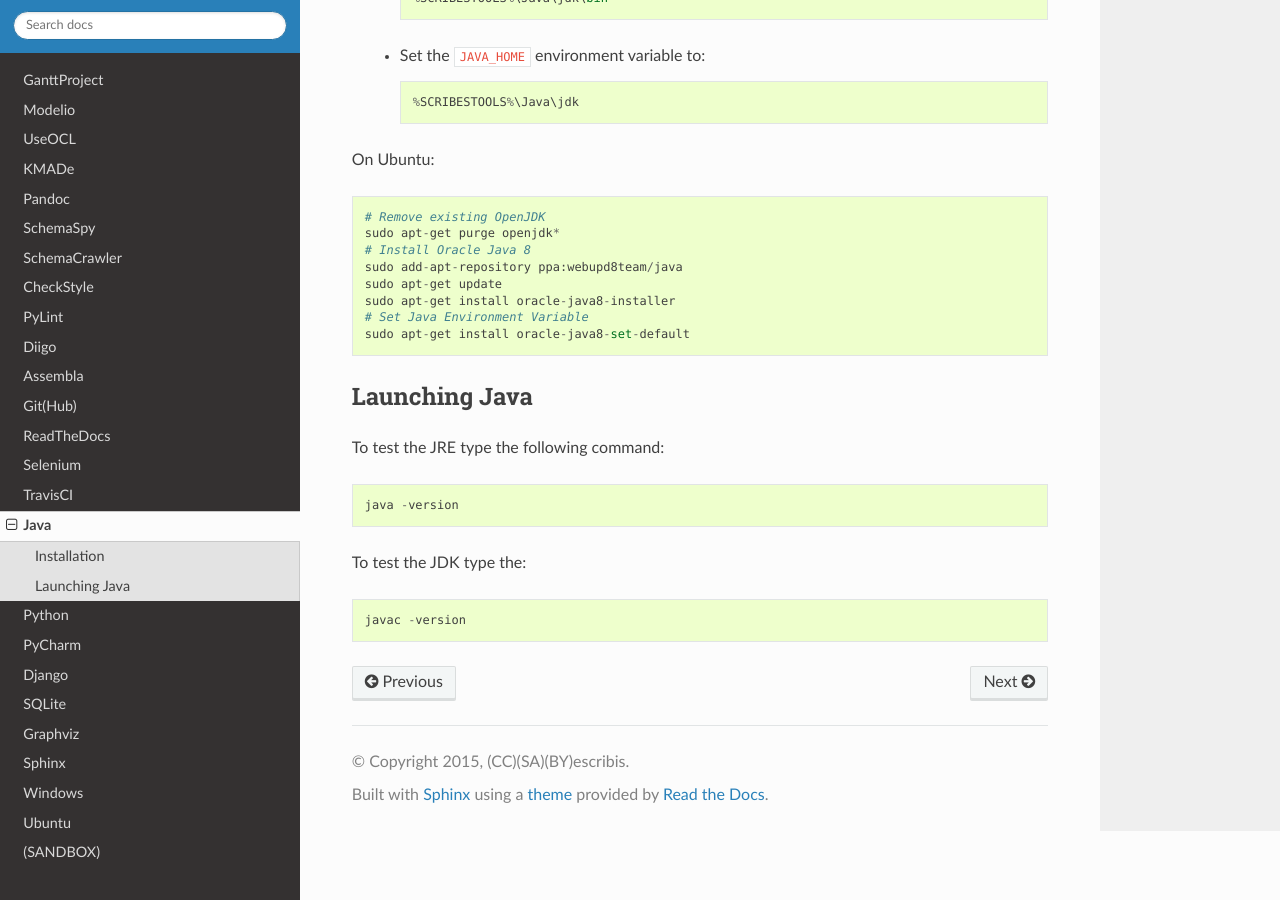
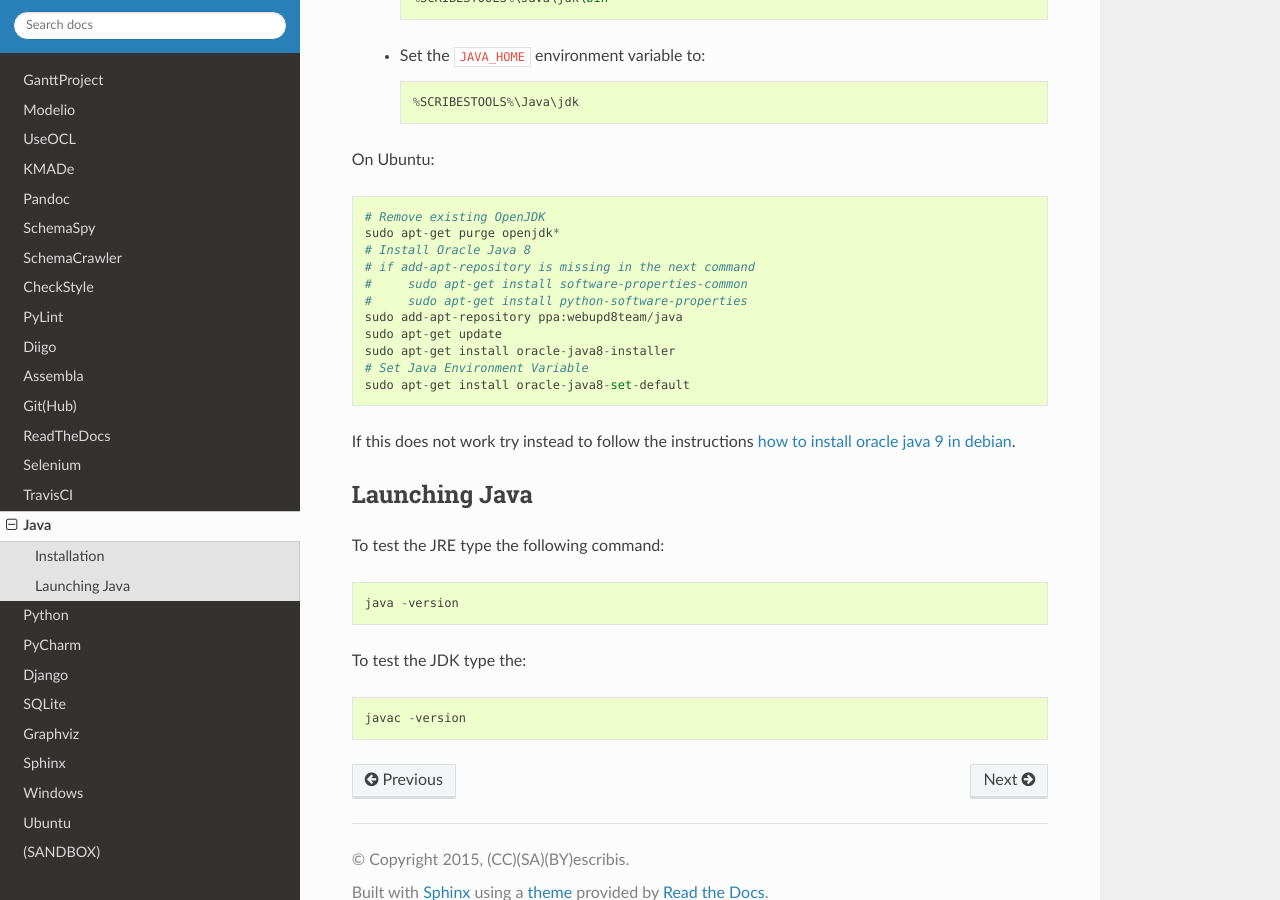
Before and after one commit to ScribesZone/ScribesTools, a Sphinx documentation site: the page built from docs/java/index.rst, in a window 1280 px wide and 900 px high, scrolled down 741 px. Built offline with Sphinx 7.4.7 and the Read the Docs theme 2.0.0, drawn with Linux system fonts in a browser that asks for light colours.

Commit message:
add comments about java installation on debian

```diff
--- a/docs/java/index.rst
+++ b/docs/java/index.rst
@@ -44,11 +44,18 @@ On Ubuntu::
     # Remove existing OpenJDK
     sudo apt-get purge openjdk*
     # Install Oracle Java 8
+    # if add-apt-repository is missing in the next command
+    #     sudo apt-get install software-properties-common
+    #     sudo apt-get install python-software-properties
     sudo add-apt-repository ppa:webupd8team/java
     sudo apt-get update
     sudo apt-get install oracle-java8-installer
     # Set Java Environment Variable
     sudo apt-get install oracle-java8-set-default
+
+If this does not work try instead to follow the instructions
+`how to install oracle java 9 in debian`_.
+
 
 Launching Java
 --------------
@@ -66,3 +73,6 @@ To test the JDK type the::
     http://www.oracle.com/technetwork/java/javase/downloads/jdk8-downloads-2133151.html
 
 .. _`java installation guide`:
+
+.. _`how to install oracle java 9 in debian`:
+    http://www.webupd8.org/2014/03/how-to-install-oracle-java-8-in-debian.html
```
